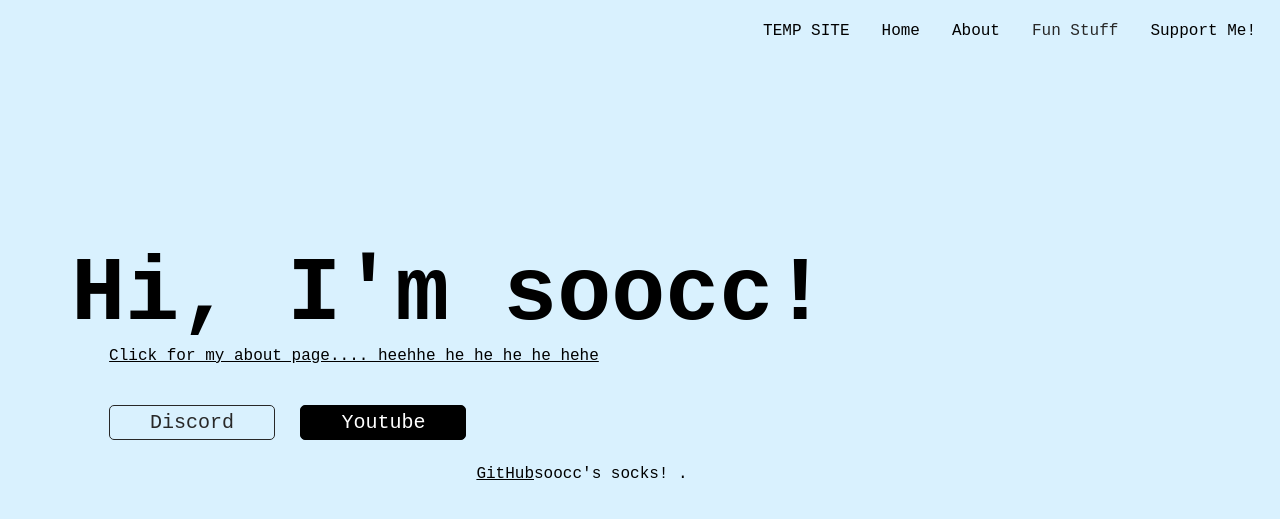
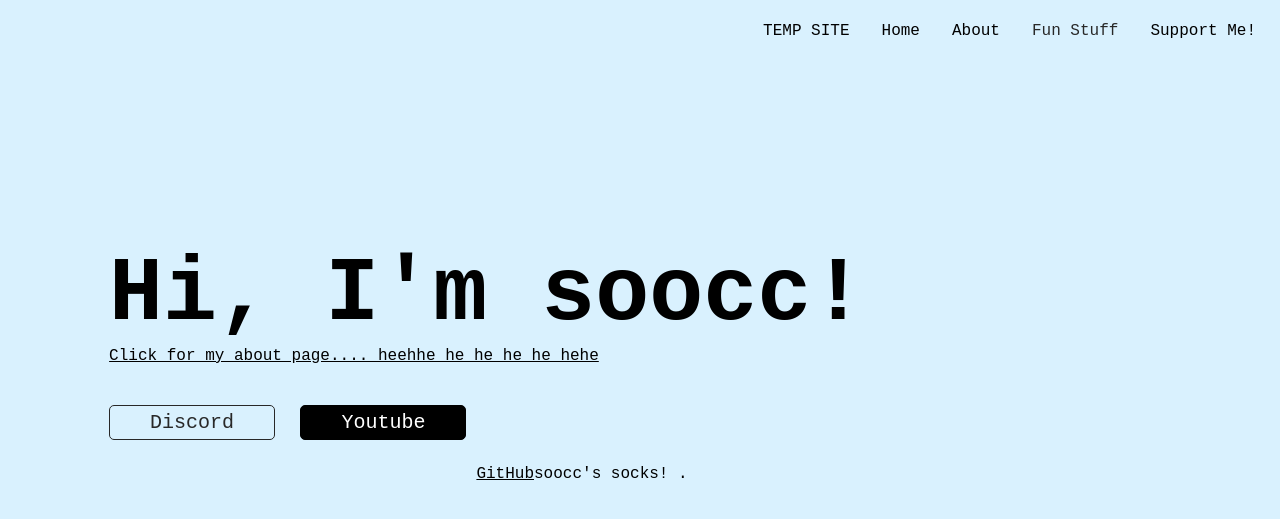
Before and after one commit to soocc/sooccsocks2, a Jekyll site: the page built from index.html, in a window 1280 px wide. Shown: the top 519 px of the page. Built offline with Jekyll 4.4.1, drawn with Linux system fonts in a browser that asks for light colours.

Commit message:
Update index.html

```diff
--- a/index.html
+++ b/index.html
@@ -11,7 +11,7 @@ layout: default
       .welcome {
         font-weight: bold;
         font-size: 90px;
-        margin-left: 5%;
+        margin-left: 8%;
         margin-top: 15%;
         margin-bottom: 0px;
       }
```
